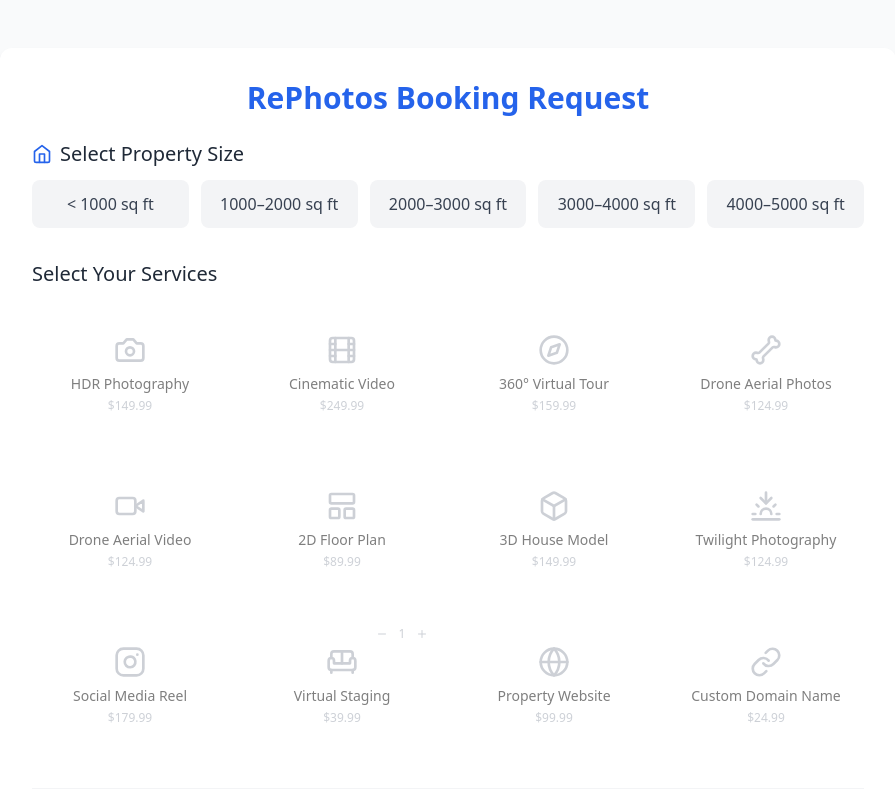
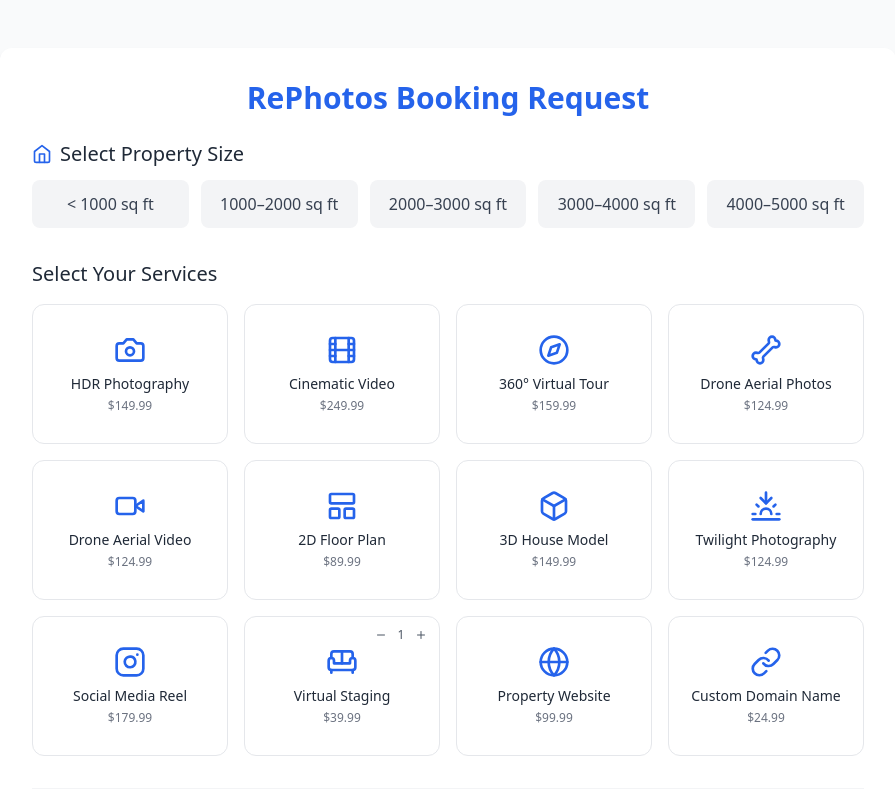
Before and after one commit to cooperthompson55/booking-portal-v2, a React (Vite) app: page / in a window 1280 px wide. Shown: the top 800 px of the page, without its empty margins (192-1087 px from the left). Built offline with nearby package versions, Linux system fonts and the light colour scheme.

Commit message:
Fix service pricing and selection system

```diff
--- a/src/components/ServiceSelector.tsx
+++ b/src/components/ServiceSelector.tsx
@@ -25,10 +25,6 @@ const ServiceSelector: React.FC<ServiceSelectorProps> = ({
   );
 
   const handleServiceClick = (service: Service) => {
-    if (!selectedSize) {
-      return; // Prevent selecting services without a size
-    }
-
     if (service.id === 'virtualStaging') {
       onServiceToggle(service, stagingCount);
     } else {
@@ -66,7 +62,7 @@ const ServiceSelector: React.FC<ServiceSelectorProps> = ({
           const serviceData = selectedServices.get(service.name);
           const isSelected = !!serviceData;
           const ServiceIcon = getServiceIcon(service.id);
-          const price = serviceData?.price || service.price;
+          const price = selectedSize ? serviceData?.price || service.price : service.price;
 
           return (
             <div
@@ -75,9 +71,7 @@ const ServiceSelector: React.FC<ServiceSelectorProps> = ({
               className={`
                 group relative flex flex-col items-center justify-center p-4 h-[140px]
                 rounded-xl transition-all duration-200 ease-in-out cursor-pointer
-                ${!selectedSize
-                  ? 'opacity-50 cursor-not-allowed'
-                  : isSelected
+                ${isSelected
                   ? 'bg-blue-600 text-white shadow-lg transform scale-105'
                   : hasError
                     ? 'bg-red-50 text-red-700 border-2 border-red-300 hover:bg-red-100'
@@ -87,9 +81,7 @@ const ServiceSelector: React.FC<ServiceSelectorProps> = ({
             >
               <div className="mb-2">
                 <ServiceIcon className={`w-8 h-8 ${
-                  !selectedSize
-                    ? 'text-gray-400'
-                    : isSelected
+                  isSelected
                     ? 'text-white'
                     : hasError
                       ? 'text-red-500'
@@ -98,9 +90,7 @@ const ServiceSelector: React.FC<ServiceSelectorProps> = ({
               </div>
               <span className="text-sm font-medium text-center">{service.name}</span>
               <span className={`text-xs mt-1 ${
-                !selectedSize
-                  ? 'text-gray-400'
-                  : isSelected
+                isSelected
                   ? 'text-blue-100'
                   : hasError
                     ? 'text-red-400'
@@ -111,9 +101,7 @@ const ServiceSelector: React.FC<ServiceSelectorProps> = ({
 
               {service.id === 'virtualStaging' && (
                 <div className={`absolute top-2 right-2 flex items-center gap-1 ${
-                  !selectedSize
-                    ? 'text-gray-400'
-                    : isSelected
+                  isSelected
                     ? 'text-white'
                     : hasError
                       ? 'text-red-500'
@@ -123,9 +111,7 @@ const ServiceSelector: React.FC<ServiceSelectorProps> = ({
                     type="button"
                     onClick={(e) => handleStagingCountChange(false, e)}
                     className={`p-1 rounded-full ${
-                      !selectedSize
-                        ? 'cursor-not-allowed'
-                        : isSelected
+                      isSelected
                         ? 'hover:bg-blue-500'
                         : hasError
                           ? 'hover:bg-red-200'
@@ -139,9 +125,7 @@ const ServiceSelector: React.FC<ServiceSelectorProps> = ({
                     type="button"
                     onClick={(e) => handleStagingCountChange(true, e)}
                     className={`p-1 rounded-full ${
-                      !selectedSize
-                        ? 'cursor-not-allowed'
-                        : isSelected
+                      isSelected
                         ? 'hover:bg-blue-500'
                         : hasError
                           ? 'hover:bg-red-200'
--- a/src/hooks/usePackageBuilder.tsx
+++ b/src/hooks/usePackageBuilder.tsx
@@ -29,10 +29,9 @@ export const usePackageBuilder = () => {
   const [showSuccess, setShowSuccess] = useState(false);
   const [validationErrors, setValidationErrors] = useState<string[]>([]);
 
-  // Get current price for a service based on selected size
-  const getServicePrice = useCallback((serviceId: string): number => {
-    if (!selectedSize) return 0;
-    return pricingData[selectedSize][serviceId] || 0;
+  const getServicePrice = useCallback((service: Service): number => {
+    if (!selectedSize) return service.price;
+    return pricingData[selectedSize][service.id];
   }, [selectedSize]);
 
   const validateForm = (): boolean => {
@@ -74,7 +73,7 @@ export const usePackageBuilder = () => {
     setSelectedSize(size);
     setValidationErrors([]);
 
-    // Update all service prices when size changes
+    // Update prices for all selected services when size changes
     setSelectedServices(prev => {
       const updated = new Map<string, ServiceCount>();
       prev.forEach((serviceData, serviceName) => {
@@ -91,8 +90,6 @@ export const usePackageBuilder = () => {
   }, []);
 
   const handleServiceToggle = useCallback((service: Service, count: number = 1) => {
-    if (!selectedSize) return; // Prevent adding services without a size selected
-
     setValidationErrors([]);
     setSelectedServices(prev => {
       const updated = new Map(prev);
@@ -100,9 +97,9 @@ export const usePackageBuilder = () => {
       if (updated.has(service.name)) {
         updated.delete(service.name);
       } else {
-        const currentPrice = pricingData[selectedSize][service.id];
+        const price = selectedSize ? pricingData[selectedSize][service.id] : service.price;
         updated.set(service.name, {
-          price: currentPrice,
+          price,
           count
         });
       }
@@ -149,7 +146,6 @@ export const usePackageBuilder = () => {
     setIsSubmitting(true);
 
     try {
-      // Format services as a simple string for Google Sheets
       const servicesStr = Array.from(selectedServices.entries())
         .map(([name, data]) => `${name} ($${data.price} x ${data.count})`)
         .join(', ');
@@ -179,7 +175,6 @@ export const usePackageBuilder = () => {
         propertyStatus: formData.occupancyStatus
       };
 
-      // Use URLSearchParams to send data in a format that Google Sheets can handle
       const formData = new URLSearchParams();
       Object.entries(payload).forEach(([key, value]) => {
         formData.append(key, value as string);
@@ -197,7 +192,6 @@ export const usePackageBuilder = () => {
         }
       );
 
-      // Wait a bit to ensure the request has time to process
       await new Promise(resolve => setTimeout(resolve, 1000));
 
       setShowSuccess(true);
```
Lines whose indentation alone changed are shown as unchanged.
